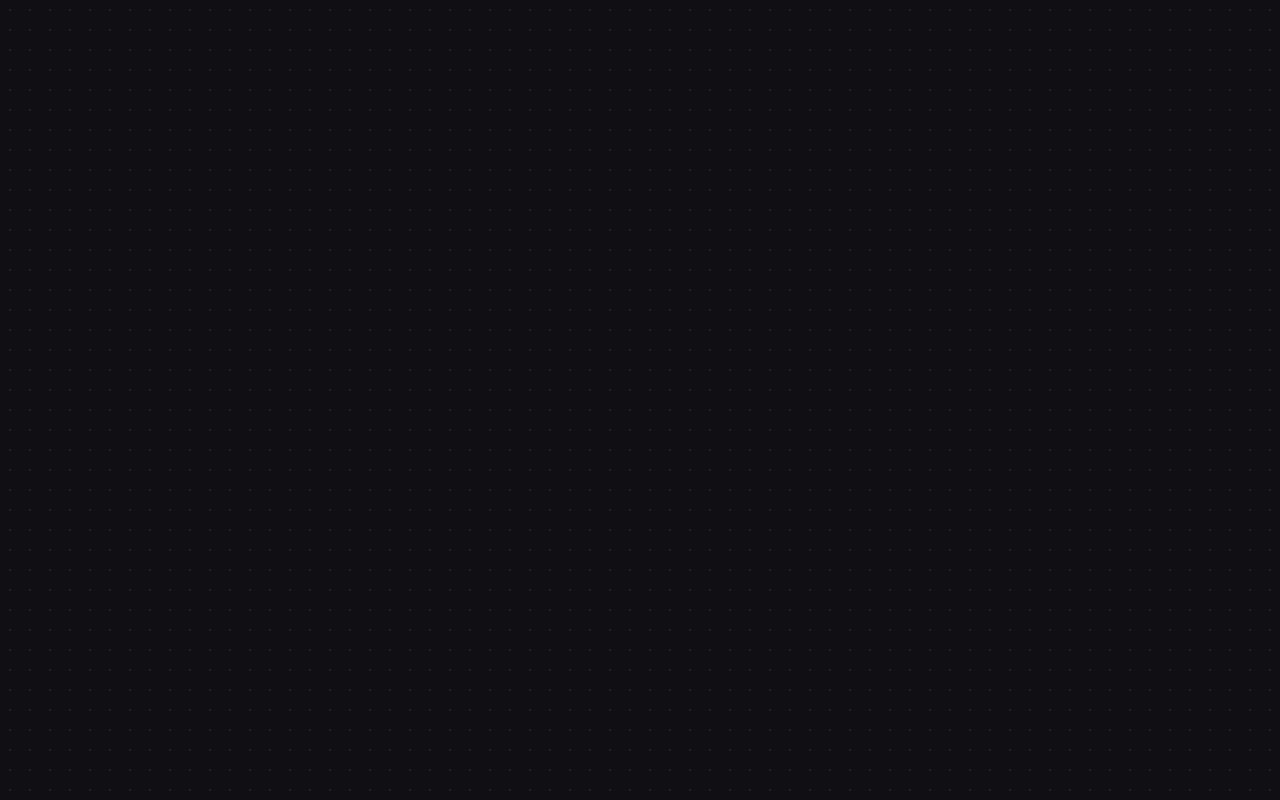
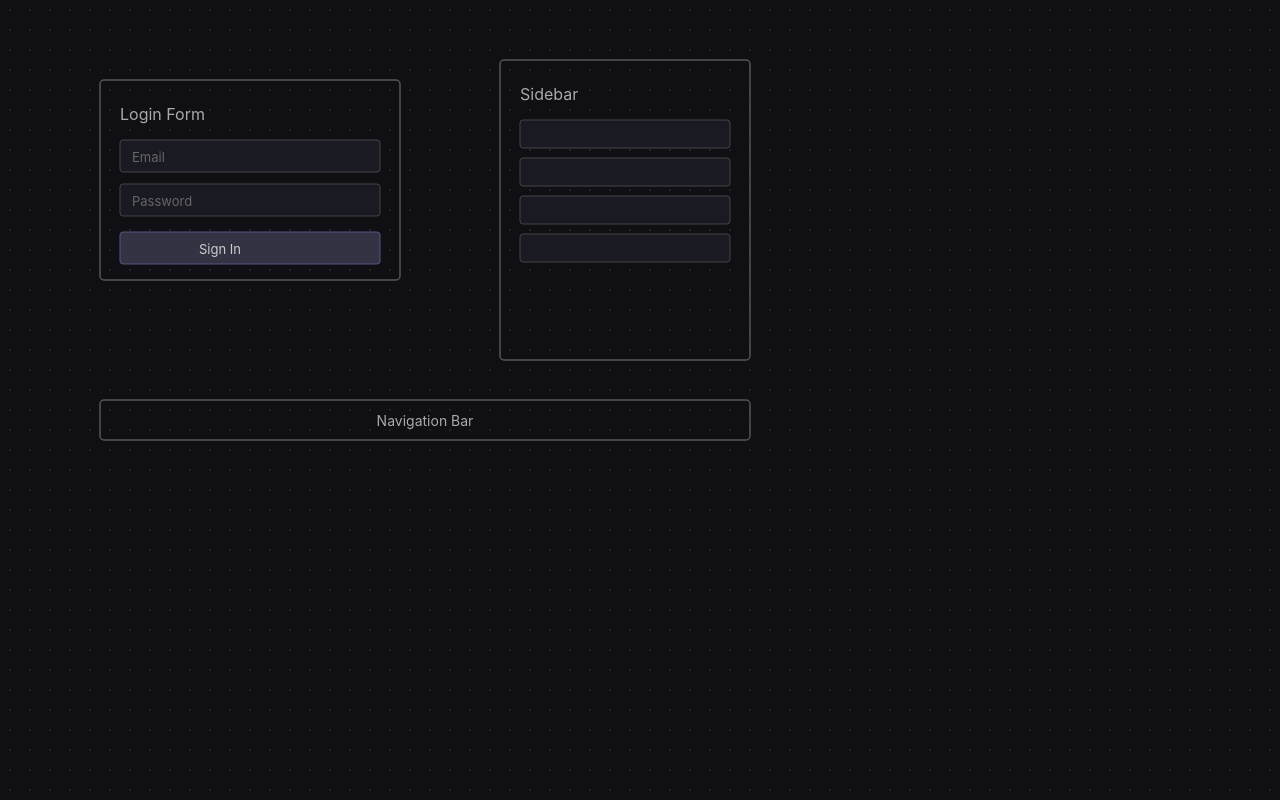
Before and after one commit to jigargosar/mockbox-v2, a React (Vite) app: page / in a window 1280 px wide. Built offline with nearby package versions, Linux system fonts and the light colour scheme.

Commit message:
Add trackpad pan, left-drag pan, placeholder wireframe elements
- Two-finger swipe pans, pinch zooms (ctrlKey detection)
- Left-click drag pans (temporary until objects exist)
- Placeholder login form, sidebar, nav bar for testing

Committed by Claude Opus 4.6

```diff
--- a/src/Workspace.tsx
+++ b/src/Workspace.tsx
@@ -10,7 +10,7 @@ export function Workspace() {
     const isPanning = useRef(false)
     const isSpaceHeld = useRef(false)
 
-    const { offsetX, offsetY, zoom, pan } = useCameraStore()
+    const { offsetX, offsetY, zoom } = useCameraStore()
 
     // Native wheel listener — passive: false required for preventDefault
     useEffect(() => {
@@ -104,7 +104,25 @@ export function Workspace() {
             <rect width="100%" height="100%" fill="url(#dot-grid)" />
 
             <g transform={`translate(${offsetX}, ${offsetY}) scale(${zoom})`}>
-                {/* wireframe content */}
+                {/* placeholder wireframe elements for testing */}
+                <rect x={100} y={80} width={300} height={200} rx={4} fill="none" stroke="#555" strokeWidth={1.5} />
+                <text x={120} y={120} fill="#aaa" fontSize={16}>Login Form</text>
+                <rect x={120} y={140} width={260} height={32} rx={3} fill="#1a1a22" stroke="#444" />
+                <text x={132} y={162} fill="#666" fontSize={13}>Email</text>
+                <rect x={120} y={184} width={260} height={32} rx={3} fill="#1a1a22" stroke="#444" />
+                <text x={132} y={206} fill="#666" fontSize={13}>Password</text>
+                <rect x={120} y={232} width={260} height={32} rx={3} fill="#334" stroke="#558" />
+                <text x={220} y={254} fill="#ccc" fontSize={13} textAnchor="middle">Sign In</text>
+
+                <rect x={500} y={60} width={250} height={300} rx={4} fill="none" stroke="#555" strokeWidth={1.5} />
+                <text x={520} y={100} fill="#aaa" fontSize={16}>Sidebar</text>
+                <rect x={520} y={120} width={210} height={28} rx={3} fill="#1a1a22" stroke="#444" />
+                <rect x={520} y={158} width={210} height={28} rx={3} fill="#1a1a22" stroke="#444" />
+                <rect x={520} y={196} width={210} height={28} rx={3} fill="#1a1a22" stroke="#444" />
+                <rect x={520} y={234} width={210} height={28} rx={3} fill="#1a1a22" stroke="#444" />
+
+                <rect x={100} y={400} width={650} height={40} rx={4} fill="none" stroke="#555" strokeWidth={1.5} />
+                <text x={425} y={426} fill="#aaa" fontSize={14} textAnchor="middle">Navigation Bar</text>
             </g>
         </svg>
     )
```
